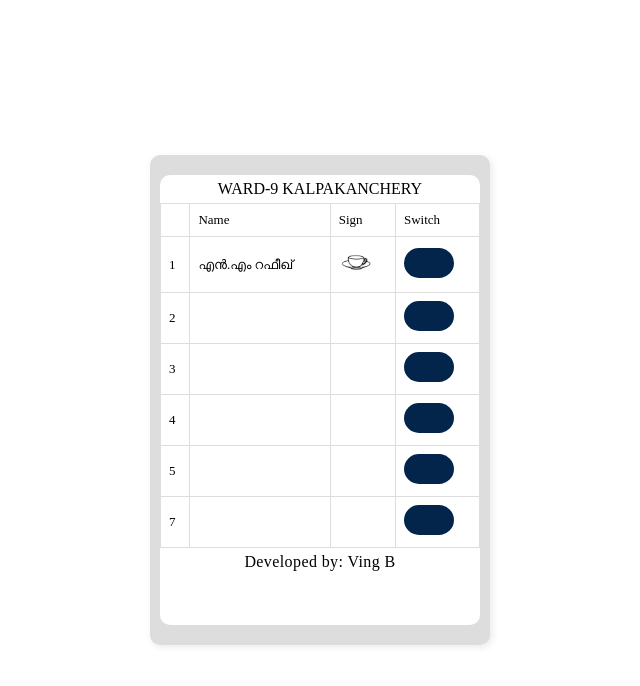
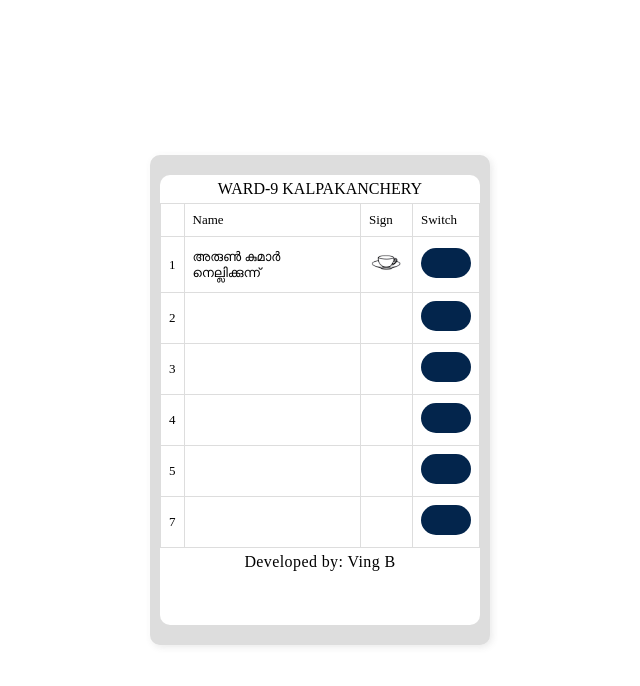
Before and after one commit to mhdanasvp/arun-kumar, a plain HTML site: page index.html in a window 1280 px wide. Shown: the whole page, without its empty margins (320-960 px from the left). Drawn offline with Linux system fonts and the light colour scheme.

Commit message:
final commit

```diff
--- a/index.html
+++ b/index.html
@@ -101,7 +101,10 @@
                     <td>1</td>
                     <td>
 
-                        എൻ.എം റഫീഖ്
+
+അരുൺ
+കുമാർ
+നെല്ലിക്കുന്ന്
 
                     </td>
 
```
